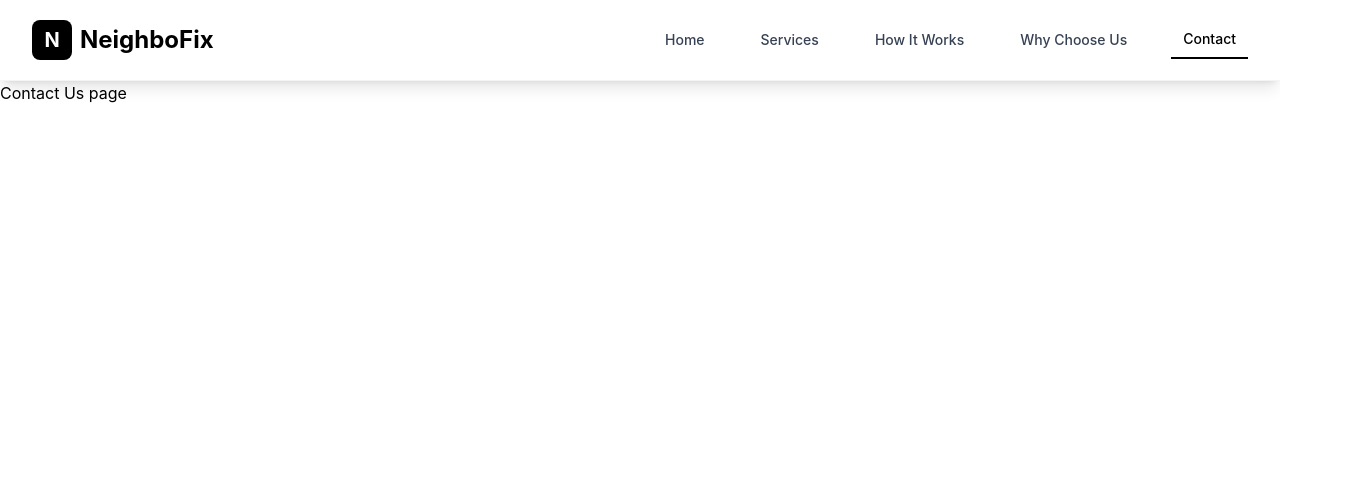
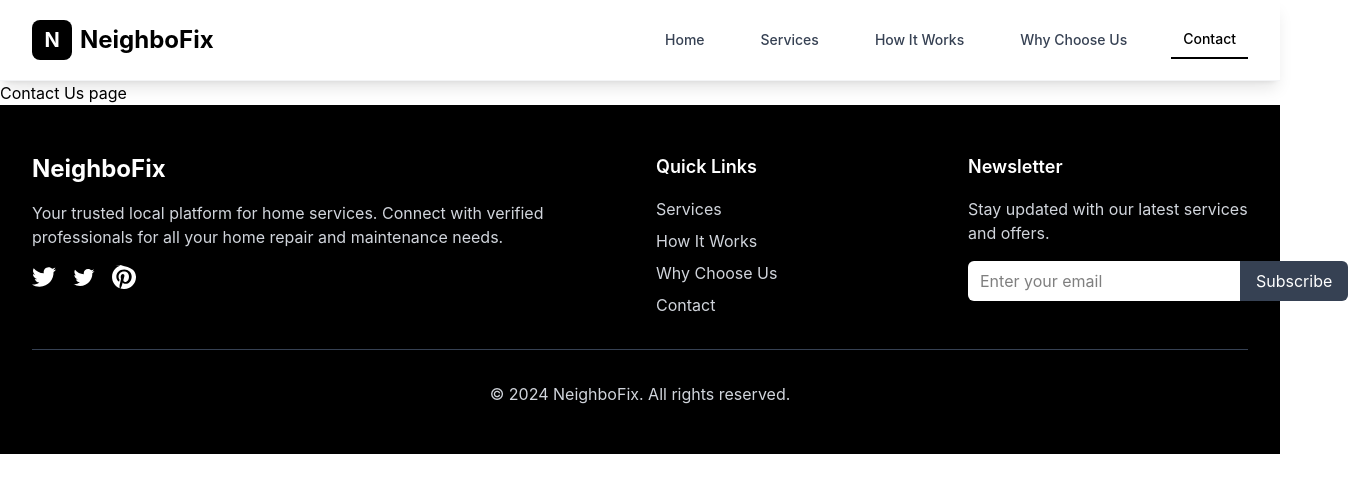
Before and after one commit to ARIngale/NeighboFix, a React (Vite) app in the folder Frontend/: page /contact in a window 1280 px wide. Shown: the top 492 px of the page, 1348 px wide, since content can reach past the window. Built offline with nearby package versions, Linux system fonts and the light colour scheme.

Commit message:
Footer Component Added

```diff
--- a/Frontend/src/App.jsx
+++ b/Frontend/src/App.jsx
@@ -6,6 +6,7 @@ import HowItWorks from "./pages/HowItWorks"
 import WhyChooseUs from "./pages/WhyChooseUs"
 import Contact from "./pages/Contact"
 import Navbar from "./components/Navbar"
+import Footer from "./components/Footer"
 
 function App() {
 
@@ -20,6 +21,7 @@ function App() {
             <Route path="/why-choose-us" element={<WhyChooseUs />} />
             <Route path="/contact" element={<Contact />} />
         </Routes>
+        <Footer />
       </div>
     </Router>
   )
--- /dev/null
+++ b/Frontend/src/components/Footer.jsx
@@ -0,0 +1,83 @@
+import { Link } from "react-router-dom"
+
+const Footer = () => {
+  return (
+    <footer className="bg-black text-white">
+      <div className="max-w-7xl mx-auto px-4 sm:px-6 lg:px-8 py-12">
+        <div className="grid grid-cols-1 md:grid-cols-4 gap-8">
+          <div className="col-span-1 md:col-span-2">
+            <h3 className="text-2xl font-bold mb-4">NeighboFix</h3>
+            <p className="text-gray-300 mb-4">
+              Your trusted local platform for home services. Connect with verified professionals for all your home
+              repair and maintenance needs.
+            </p>
+            <div className="flex space-x-4">
+              <a href="#" className="text-white hover:text-gray-300 transition-colors">
+                <svg className="h-6 w-6" fill="currentColor" viewBox="0 0 24 24">
+                  <path d="M24 4.557c-.883.392-1.832.656-2.828.775 1.017-.609 1.798-1.574 2.165-2.724-.951.564-2.005.974-3.127 1.195-.897-.957-2.178-1.555-3.594-1.555-3.179 0-5.515 2.966-4.797 6.045-4.091-.205-7.719-2.165-10.148-5.144-1.29 2.213-.669 5.108 1.523 6.574-.806-.026-1.566-.247-2.229-.616-.054 2.281 1.581 4.415 3.949 4.89-.693.188-1.452.232-2.224.084.626 1.956 2.444 3.379 4.6 3.419-2.07 1.623-4.678 2.348-7.29 2.04 2.179 1.397 4.768 2.212 7.548 2.212 9.142 0 14.307-7.721 13.995-14.646.962-.695 1.797-1.562 2.457-2.549z" />
+                </svg>
+              </a>
+              <a href="#" className="text-white hover:text-gray-300 transition-colors">
+                <svg className="h-6 w-6" fill="currentColor" viewBox="0 0 24 24">
+                  <path d="M22.46 6c-.77.35-1.6.58-2.46.69.88-.53 1.56-1.37 1.88-2.38-.83.5-1.75.85-2.72 1.05C18.37 4.5 17.26 4 16 4c-2.35 0-4.27 1.92-4.27 4.29 0 .34.04.67.11.98C8.28 9.09 5.11 7.38 3 4.79c-.37.63-.58 1.37-.58 2.15 0 1.49.75 2.81 1.91 3.56-.71 0-1.37-.2-1.95-.5v.03c0 2.08 1.48 3.82 3.44 4.21a4.22 4.22 0 0 1-1.93.07 4.28 4.28 0 0 0 4 2.98 8.521 8.521 0 0 1-5.33 1.84c-.34 0-.68-.02-1.02-.06C3.44 20.29 5.7 21 8.12 21 16 21 20.33 14.46 20.33 8.79c0-.19 0-.37-.01-.56.84-.6 1.56-1.36 2.14-2.23z" />
+                </svg>
+              </a>
+              <a href="#" className="text-white hover:text-gray-300 transition-colors">
+                <svg className="h-6 w-6" fill="currentColor" viewBox="0 0 24 24">
+                  <path d="M12.017 0C5.396 0 .029 5.367.029 11.987c0 5.079 3.158 9.417 7.618 11.174-.105-.949-.199-2.403.041-3.439.219-.937 1.406-5.957 1.406-5.957s-.359-.72-.359-1.781c0-1.663.967-2.911 2.168-2.911 1.024 0 1.518.769 1.518 1.688 0 1.029-.653 2.567-.992 3.992-.285 1.193.6 2.165 1.775 2.165 2.128 0 3.768-2.245 3.768-5.487 0-2.861-2.063-4.869-5.008-4.869-3.41 0-5.409 2.562-5.409 5.199 0 1.033.394 2.143.889 2.741.099.12.112.225.085.345-.09.375-.293 1.199-.334 1.363-.053.225-.172.271-.402.165-1.495-.69-2.433-2.878-2.433-4.646 0-3.776 2.748-7.252 7.92-7.252 4.158 0 7.392 2.967 7.392 6.923 0 4.135-2.607 7.462-6.233 7.462-1.214 0-2.357-.629-2.75-1.378l-.748 2.853c-.271 1.043-1.002 2.35-1.492 3.146C9.57 23.812 10.763 24.009 12.017 24.009c6.624 0 11.99-5.367 11.99-11.988C24.007 5.367 18.641.001.012.001z" />
+                </svg>
+              </a>
+            </div>
+          </div>
+
+          <div>
+            <h4 className="text-lg font-semibold mb-4">Quick Links</h4>
+            <ul className="space-y-2">
+              <li>
+                <Link to="/services" className="text-gray-300 hover:text-white transition-colors">
+                  Services
+                </Link>
+              </li>
+              <li>
+                <Link to="/how-it-works" className="text-gray-300 hover:text-white transition-colors">
+                  How It Works
+                </Link>
+              </li>
+              <li>
+                <Link to="/why-choose-us" className="text-gray-300 hover:text-white transition-colors">
+                  Why Choose Us
+                </Link>
+              </li>
+              <li>
+                <Link to="/contact" className="text-gray-300 hover:text-white transition-colors">
+                  Contact
+                </Link>
+              </li>
+            </ul>
+          </div>
+
+          <div>
+            <h4 className="text-lg font-semibold mb-4">Newsletter</h4>
+            <p className="text-gray-300 mb-4">Stay updated with our latest services and offers.</p>
+            <div className="flex">
+              <input
+                type="email"
+                placeholder="Enter your email"
+                className="flex-1 px-3 py-2 bg-white text-black rounded-l-md focus:outline-none focus:ring-2 focus:ring-gray-500"
+              />
+              <button className="bg-gray-700 text-white px-4 py-2 rounded-r-md hover:bg-gray-600 transition-colors">
+                Subscribe
+              </button>
+            </div>
+          </div>
+        </div>
+
+        <div className="border-t border-gray-700 mt-8 pt-8 text-center">
+          <p className="text-gray-300">© 2024 NeighboFix. All rights reserved.</p>
+        </div>
+      </div>
+    </footer>
+  )
+}
+
+export default Footer
```
